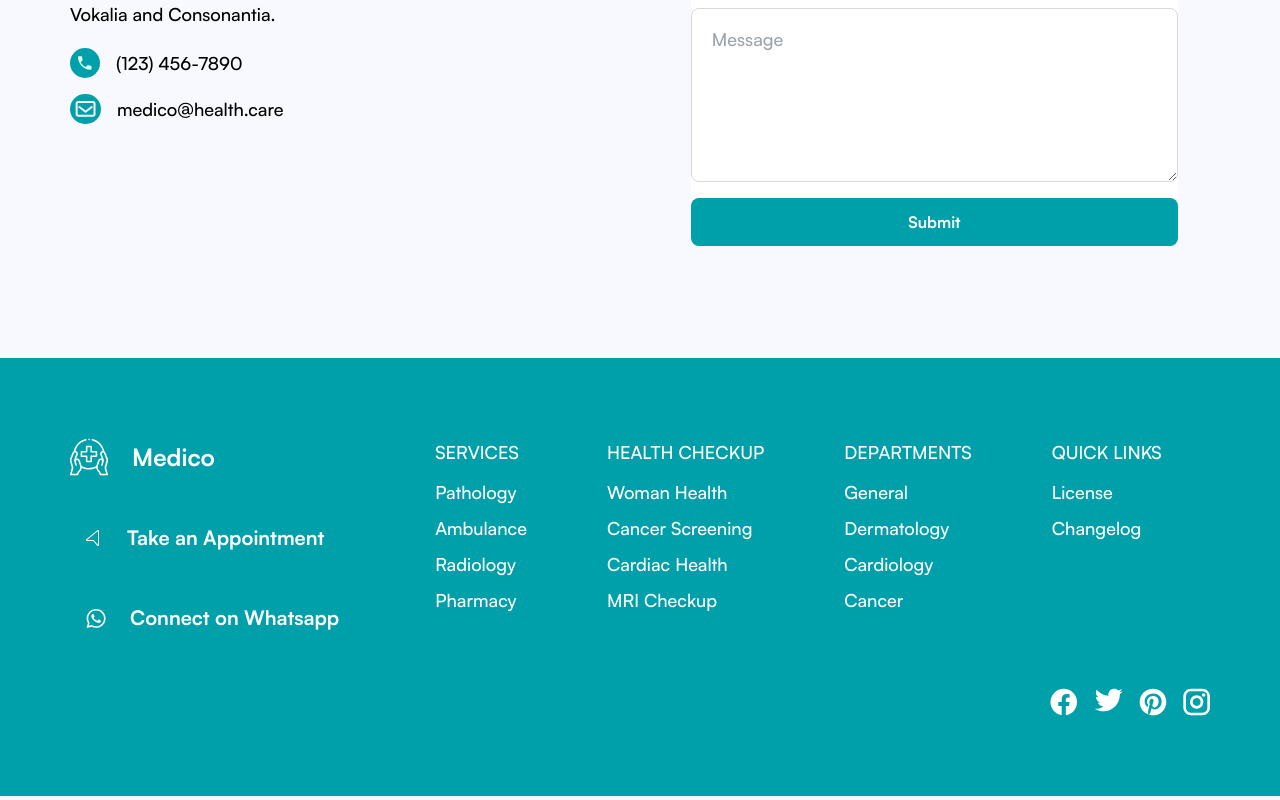
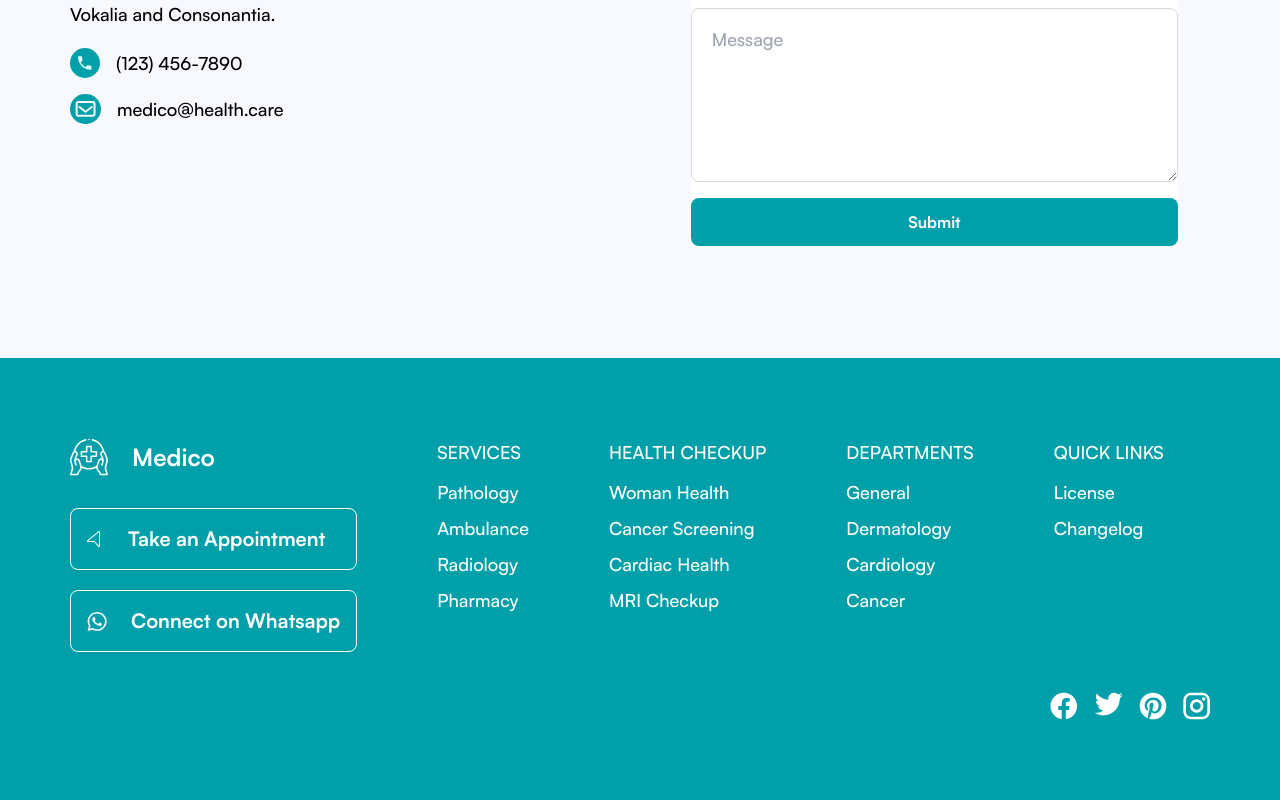
Before and after one commit to ibrar11/Medico_Healthcare, a React (Create React App) app: page / in a window 1280 px wide. Shown: the part 4842-5642 px from the top of the page. Built offline with nearby package versions, Linux system fonts and the light colour scheme.

Commit message:
adjust the padding of service cards in service section.

```diff
--- a/src/components/ServiceCard.jsx
+++ b/src/components/ServiceCard.jsx
@@ -9,7 +9,7 @@ const ServiceCard = ({
   alt = "",
 }) => {
   return (
-    <div className="relative flex flex-col gap-x-3 gap-y-4 overflow-hidden rounded-lg bg-white sm:p-6 lg:flex-row lg:p-7">
+    <div className="relative flex flex-col gap-x-3 gap-y-4 overflow-hidden rounded-lg bg-white p-5 sm:p-6 lg:flex-row lg:p-7">
       <div className="min-w-7 max-w-8 lg:w-full">
         <img src={imagePath} alt={alt} />
       </div>
@@ -17,11 +17,11 @@ const ServiceCard = ({
         <h3 className="lg:text-3.5xl text-base font-bold leading-normal sm:text-lg">
           {serviceTitle}
         </h3>
-        <p className="pr-20 text-base font-medium leading-normal sm:pr-14 sm:text-sm lg:text-lg">
+        <p className="pr-16 text-base font-medium leading-normal sm:pr-14 sm:text-sm lg:text-lg">
           {serviceDescription}
         </p>
       </div>
-      <Link className="h-13.5 absolute bottom-0 right-0 z-10 flex w-20 items-center justify-center bg-c-grey sm:text-xl md:text-2xl">
+      <Link className="w-16 h-10 sm:h-13.5 absolute bottom-0 right-0 z-10 flex sm:w-20 items-center justify-center bg-c-grey sm:text-xl md:text-2xl">
         <FaArrowRight />
       </Link>
     </div>
--- a/src/components/templates/Footer.jsx
+++ b/src/components/templates/Footer.jsx
@@ -33,7 +33,7 @@ const Footer = () => {
                     textStyle="font-bold text-base leading-normal md:text-xl sm:text-lg ml-0"
                     alt="arrowCursor"
                     iconStyle="max-w-4"
-                    styles="gap-x-5 border-1px border-solid border-white p-4 rounded-lg ml-0"
+                    styles="gap-x-5 border-1 border-solid border-white p-4 rounded-lg ml-0"
                   />
                 </Link>
                 <Link>
@@ -43,7 +43,7 @@ const Footer = () => {
                     textStyle="font-bold text-base leading-normal md:text-xl sm:text-lg ml-0"
                     alt="whatsapp"
                     iconStyle="max-w-5"
-                    styles="gap-x-4 border-1px border-solid border-white p-4 rounded-lg"
+                    styles="gap-x-4 border-1 border-solid border-white p-4 rounded-lg"
                   />
                 </Link>
               </div>
```
